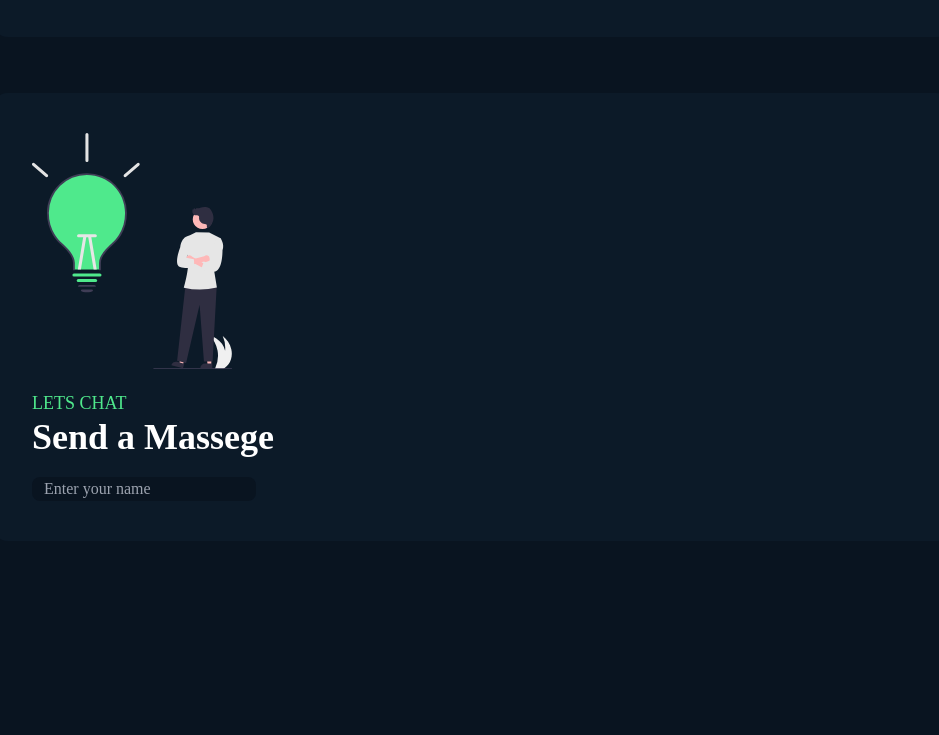
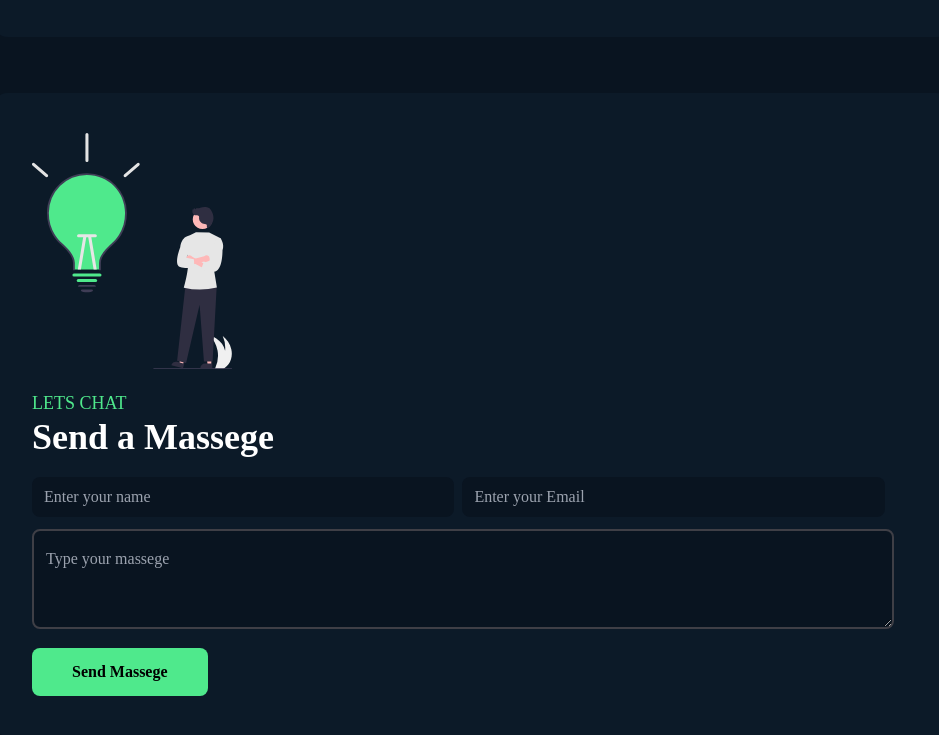
Before and after one commit to manikblocck/small-tailwind-project, a website built with Vite: page index.html in a window 1280 px wide. Shown: the part 2307-3042 px from the top of the page, without its empty margins (168-1107 px from the left). Built offline with nearby package versions, Linux system fonts and the light colour scheme; a web font is replaced by a local one.

Commit message:
contact secation done

```diff
--- a/index.html
+++ b/index.html
@@ -121,8 +121,19 @@
                 <h3 class="text-xl md:text-4xl text-white font-semibold mb-5"> Send a Massege</h3>
 
                 <form action="" class="mt-4">
+
+                   <div class="flex">
+
                     <input type="text" placeholder="Enter your name"
-                    class="bg-bg-color border-zinc-700 rounded-lg px-3 ">
+                    class="bg-bg-color border-zinc-700 rounded-lg px-3 py-2 w-[47%] md:w-[48%] mb-3 mr-2 ">
+
+                    <input type="email" placeholder="Enter your Email"
+                    class="bg-bg-color border-zinc-700 rounded-lg px-3 py-2 w-[47%] md:w-[48%] mb-3 mr-2 ">
+
+                   </div>
+
+                   <textarea name="" id="" placeholder="Type your massege" class="bg-bg-color border-2 border-zinc-700 rounded-lg px-3 py-4 w-[98%] h-[100px] mb-3 mr-2"></textarea>
+                   <input type="submit" value="Send Massege" class="bg-primary-colar font-semibold rounded-lg inline-block px-10 py-3 hover:bg-indigo-500 hover:text-white transition-all ">
                 </form>
 
             </div>
```
